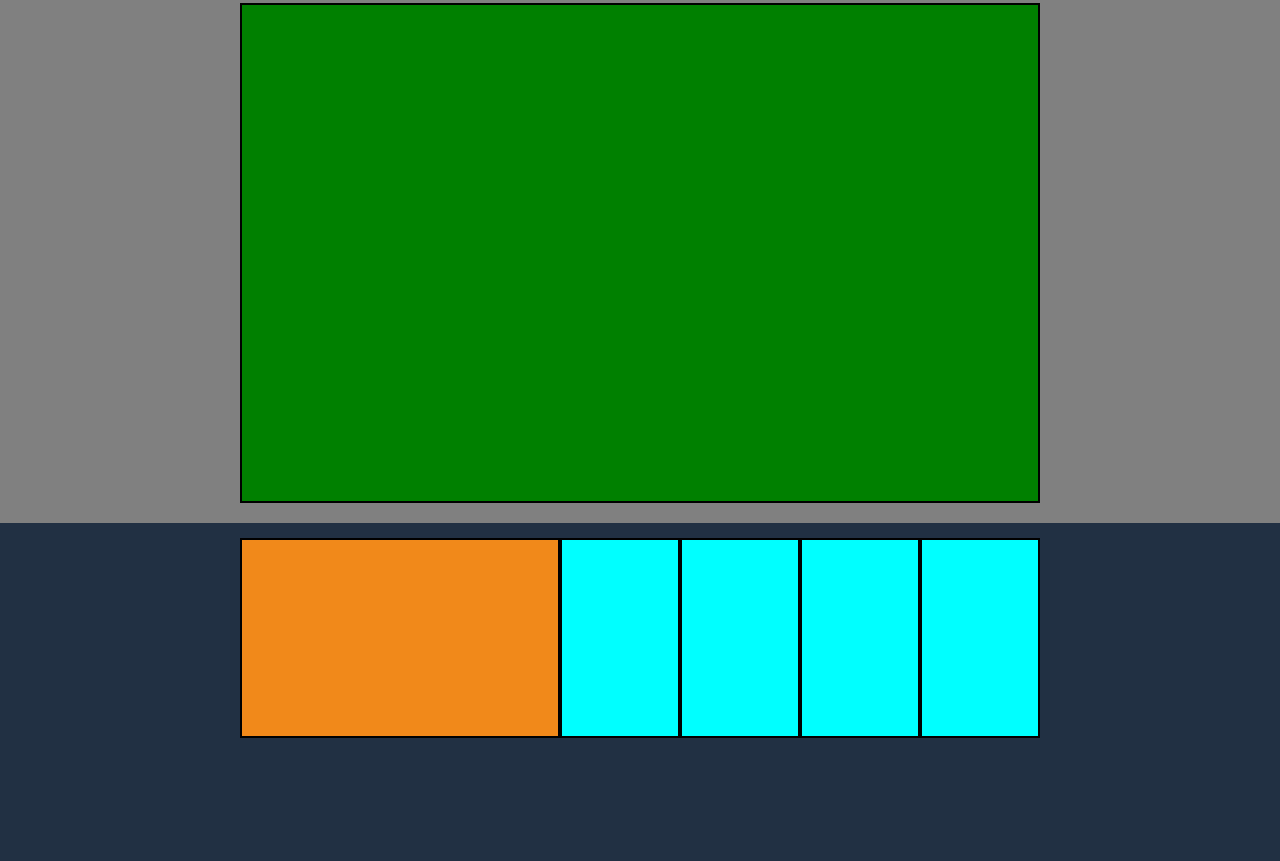
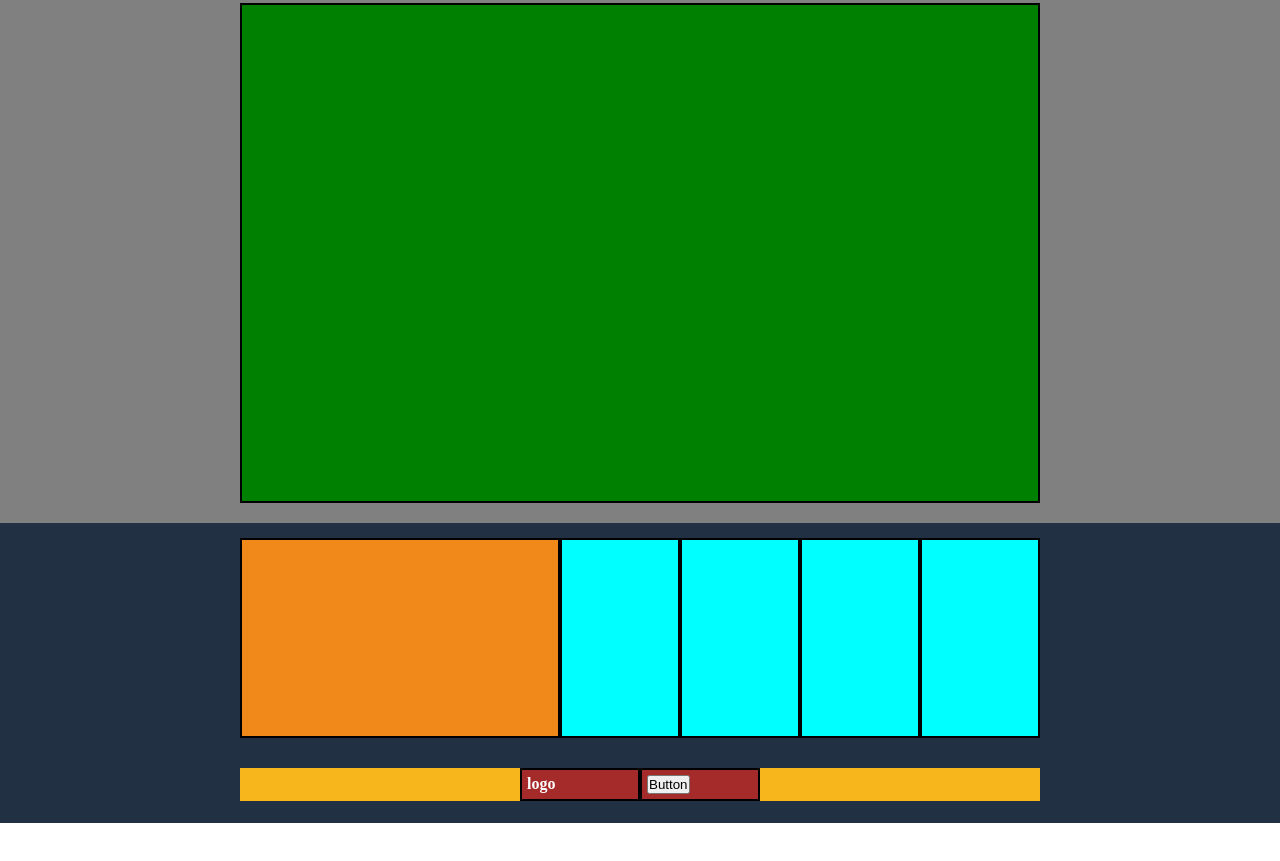
Before and after one commit to DamianoLunardo/htmlcss-struttura-discord, a plain HTML site: page index.html in a window 1280 px wide. Shown: the part 1199-2060 px from the top of the page. After the commit the page ends 2022 px from the top, so only its background shows below. Drawn offline with Linux system fonts and the light colour scheme.

Commit message:
ADD second part footer

```diff
--- a/index.html
+++ b/index.html
@@ -77,6 +77,16 @@
                 <div class="col-2f"></div>
                 <div class="col-2f"></div>
             </div>
+
+            <section class="container footer2">
+				<div class="row">
+					<div class="col-3fa">logo</div>
+                    <div class="col-3fb"> <button class="button" type="button">Button</button> </div>
+				</div>
+			</section>
+            <!-- footer 2nd part-->
+
+
         </footer>
 	</body>
 </html>
--- a/style.css
+++ b/style.css
@@ -147,7 +147,7 @@ body {
 .debug .page-footer {
     padding: 15px;
 	background-color: rgb(33, 48, 67);
-	min-height: 400px;
+	min-height: 300px;
 }
 
 .col-4f {
@@ -161,3 +161,18 @@ body {
 	flex-basis:15% ;
 	background-color: aqua;
 }
+
+/* footer 2nd part */
+
+.footer2 {
+	padding-top: 30px;
+    border-color: red;
+	border-bottom: 10px;
+}
+
+.col-3fa, .col-3fb {
+	flex-basis: 15%;
+	background-color: brown;
+	justify-content: space-around ;
+
+}
```
